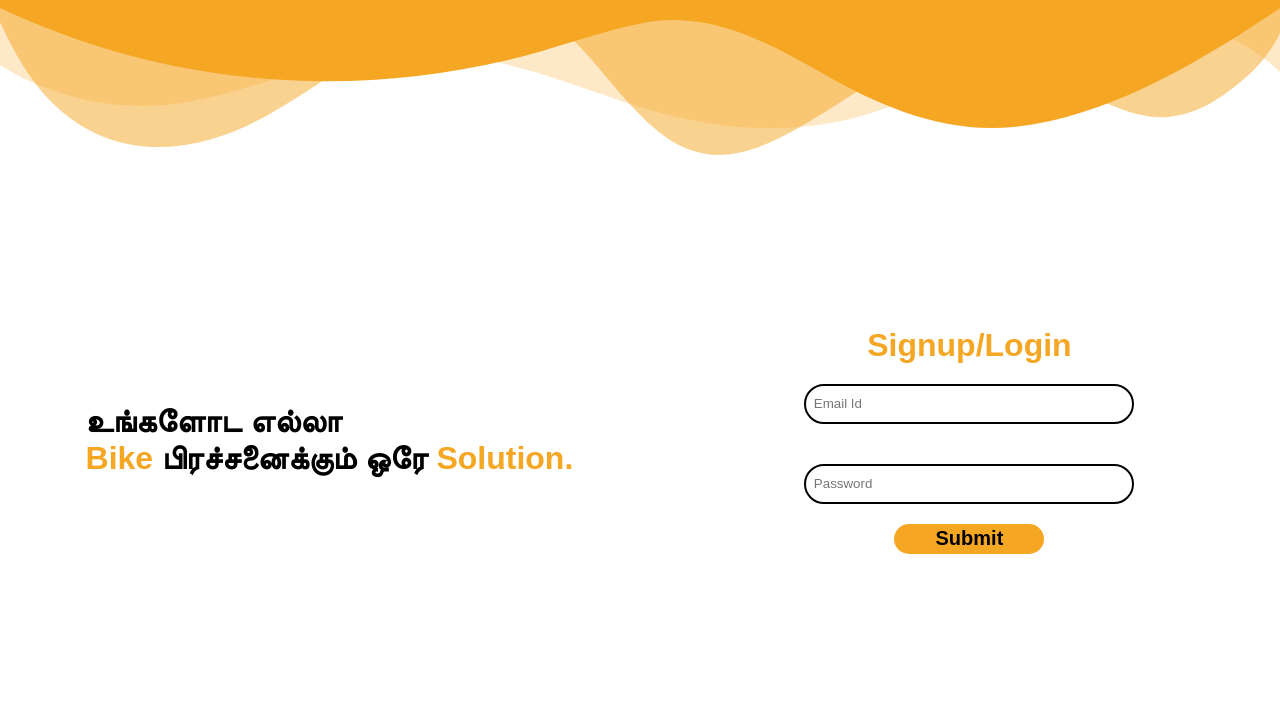
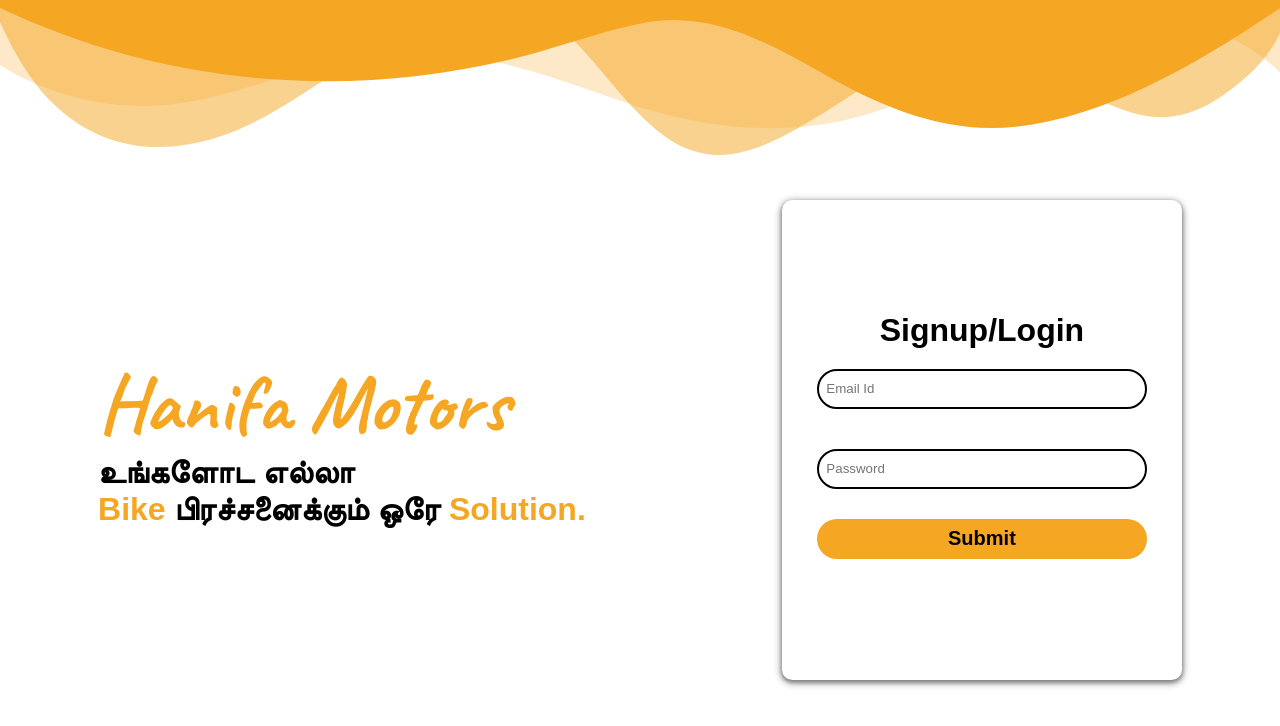
Before and after one commit to seyaduraja/hanifamotors, a React (Vite) app: page / in a window 1280 px wide. Shown: the top 726 px of the page. Built offline with nearby package versions, Linux system fonts and the light colour scheme.

Commit message:
the auth

```diff
--- a/index.html
+++ b/index.html
@@ -3,6 +3,9 @@
   <head>
     <meta charset="UTF-8" />
     <link rel="icon" type="image/svg+xml" href="/vite.svg" />
+    <link rel="preconnect" href="https://fonts.googleapis.com">
+    <link rel="preconnect" href="https://fonts.gstatic.com" crossorigin>
+    <link href="https://fonts.googleapis.com/css2?family=Caveat:wght@700&display=swap" rel="stylesheet">
     <meta name="viewport" content="width=device-width, initial-scale=1.0" />
     <title>BIOPHY</title>
   </head>
--- a/package.json
+++ b/package.json
@@ -10,8 +10,10 @@
     "preview": "vite preview"
   },
   "dependencies": {
+    "firebase": "^10.8.0",
     "react": "^18.2.0",
-    "react-dom": "^18.2.0"
+    "react-dom": "^18.2.0",
+    "react-router-dom": "^6.22.0"
   },
   "devDependencies": {
     "@types/react": "^18.2.43",
--- a/src/content.css
+++ b/src/content.css
@@ -9,6 +9,11 @@
     color: #F5A623;
 }
 
+.companyname{
+    color: #F5A623;
+    font-size: 80px;
+    font-family: "caveat";
+}
 
 .signupdiv{
     display: flex;
@@ -16,19 +21,19 @@
     justify-content: center;
     align-items: center;
     height: 480px;
-    width: 450px;
+    width: 400px;
     /* border-style: solid;
     border-radius: 10px;
     border-color: #F5A623;
     border-width: 0.1px; */
     border-radius: 10px;
-    /* box-shadow: 30px 30px 20px rgba(0,0,0,0.09); */
+    box-shadow: 0px 2px 4px 0px grey , 0px 2px 8px 0px grey;
 }
 
 
 
 .signuptext{
-   color: #F5A623;
+   color: black;
 }
 
 
@@ -41,8 +46,9 @@
 }
 
 .submitspace{
-    height: 30px;
-    width: 150px;
+    height: 40px;
+    width: 330px;
+    margin: 10px;
     font-size: 20px;
     border-radius: 20px;
     border: none;
--- a/src/content.jsx
+++ b/src/content.jsx
@@ -5,6 +5,7 @@ function Content() {
     return(
       <div className="maincontent">
         <div className="contentleft">
+          <h1 className="companyname">Hanifa Motors</h1>
           <h1>உங்களோட எல்லா</h1>
           <h1><span className="orangehigh">Bike</span> பிரச்சனைக்கும் ஒரே <span className="orangehigh">Solution.</span></h1>
         </div>
@@ -14,6 +15,8 @@ function Content() {
           <input type="text" className="signinput" placeholder="  Email Id" />
           <input type="text" className="signinput" placeholder="  Password"/>
           <button className="submitspace">Submit</button>
+
+
 
 
         </div>
```
Also changed, not shown: src/configuration/firebase.jsx (added, +21 -0 lines), 1 other file (tests, documents, lock files or other folders).
